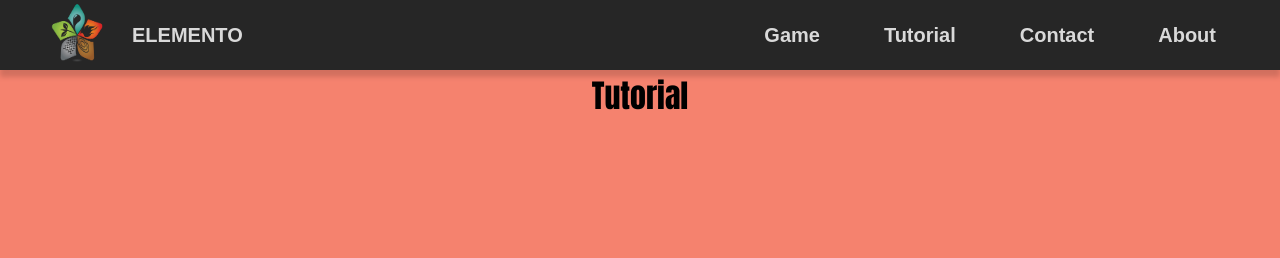
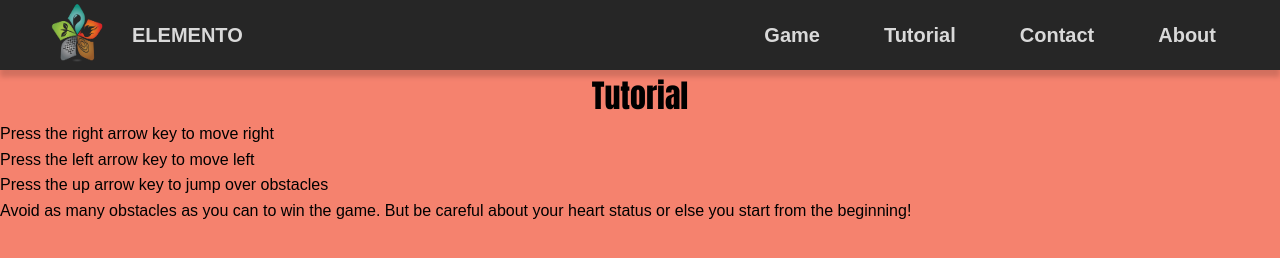
Before and after one commit to haradonmatwit/Elemento, a plain HTML site: page Tutorial.html in a window 1280 px wide. Drawn offline with Linux system fonts and the light colour scheme.

Commit message:
instructions

```diff
--- a/Tutorial.html
+++ b/Tutorial.html
@@ -26,5 +26,10 @@
 			</nav>
 		</header>
 		<h1>Tutorial</h1>
+			<p>Press the right arrow key to move right</p>
+			<p>Press the left arrow key to move left</p>
+			<p>Press the up arrow key to jump over obstacles</p>
+			<p>Avoid as many obstacles as you can to win the game. But be careful
+				about your heart status or else you start from the beginning!</p>
 	</body>
 </html>
```
